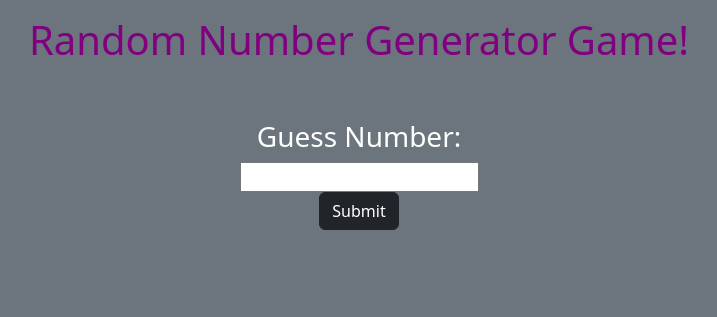
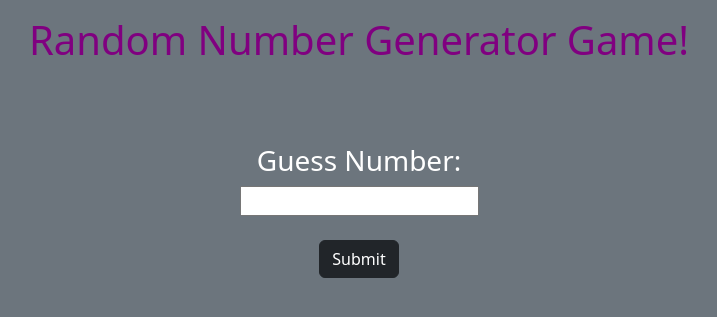
Before and after one commit to Abhishek22002/Citi-Neueda-, a Flask app: page /home in a window 1280 px wide. Shown: the top 317 px of the page, without its empty margins (281-998 px from the left). Run offline with Flask 2, Linux system fonts and the light colour scheme.

Commit message:
Added spacing

```diff
--- a/templates/game.html
+++ b/templates/game.html
@@ -6,14 +6,13 @@
 <body class="p-3 mb-2 bg-secondary text-white" style = "text-align:center">
 
     <h1 style='color:purple'>Random Number Generator Game!</h1>
-    <br/><br/>
+    <br/><br/><br/>
     <h3>Guess Number:</h3>
     <form action = "{{ url_for('guess') }}" method = "POST">
     <input type="text" name = "guess"/>
-    <br/>
-    <div>
-        <input type="submit" class="btn btn-dark" name = "submit"/>
-    </div>
+    <br/><br/>
+
+    <input type="submit" class="btn btn-dark" name = "submit"/>
     </form>
 </body>
 
```
